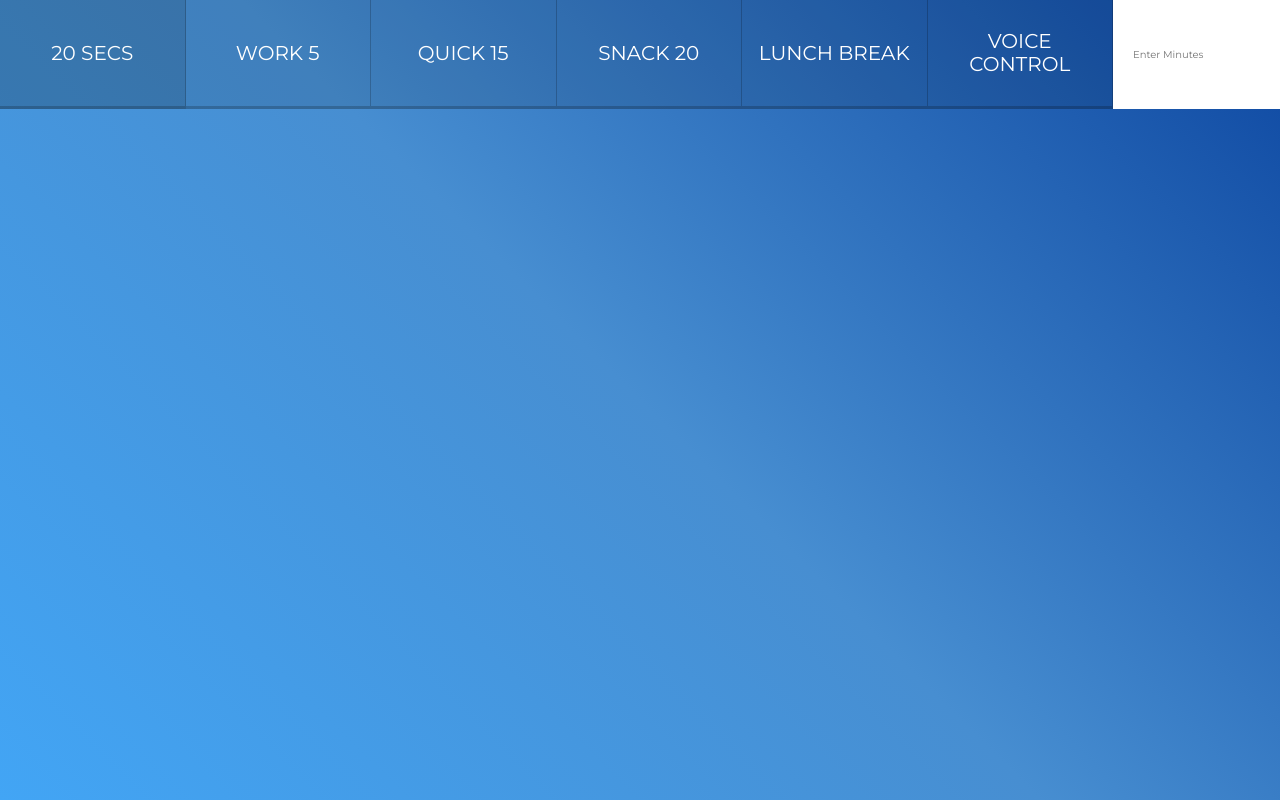
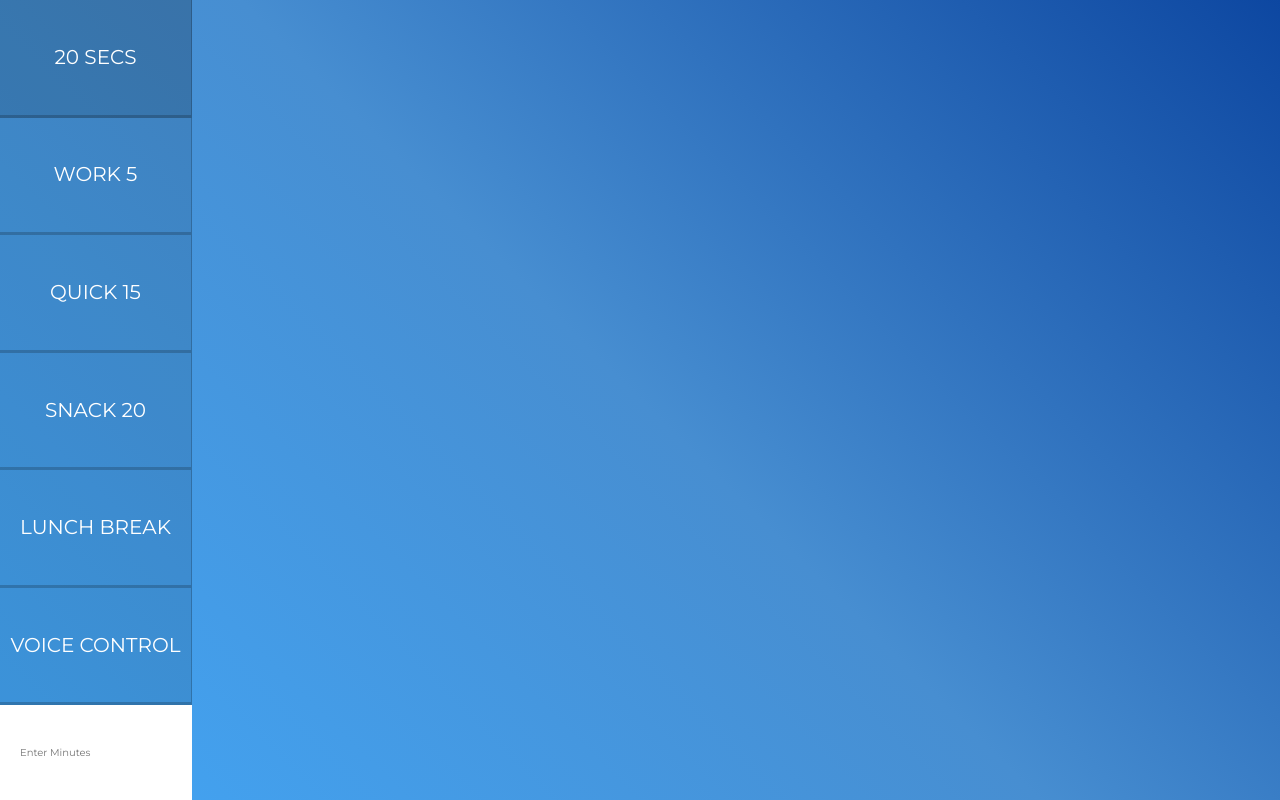
Before and after one commit to dylanmestyanek/JavaScriptTimerAndAlarm, a website: page index.html in a window 1280 px wide. Drawn offline with Linux system fonts and the light colour scheme.

Commit message:
Made timer buttons run vertically instead of horizontally

```diff
--- a/styles/index.css
+++ b/styles/index.css
@@ -30,13 +30,17 @@ input {
 }
 
 .timerContainer {
+  width: 100%;
   display: flex;
   min-height: 100vh;
-  flex-direction: column;
+  flex-direction: row;
 }
 
 .timerControls {
   display: flex;
+  flex-direction: column;
+  width: 15%;
+  height: 100vh;
 }
 
 .timerControls > * {
@@ -79,8 +83,8 @@ input {
 }
 
 .displayTimeContainer {
-  flex: 1;
   display: flex;
+  width: 80%;
   flex-direction: column;
   align-items: center;
   justify-content: center;
```
